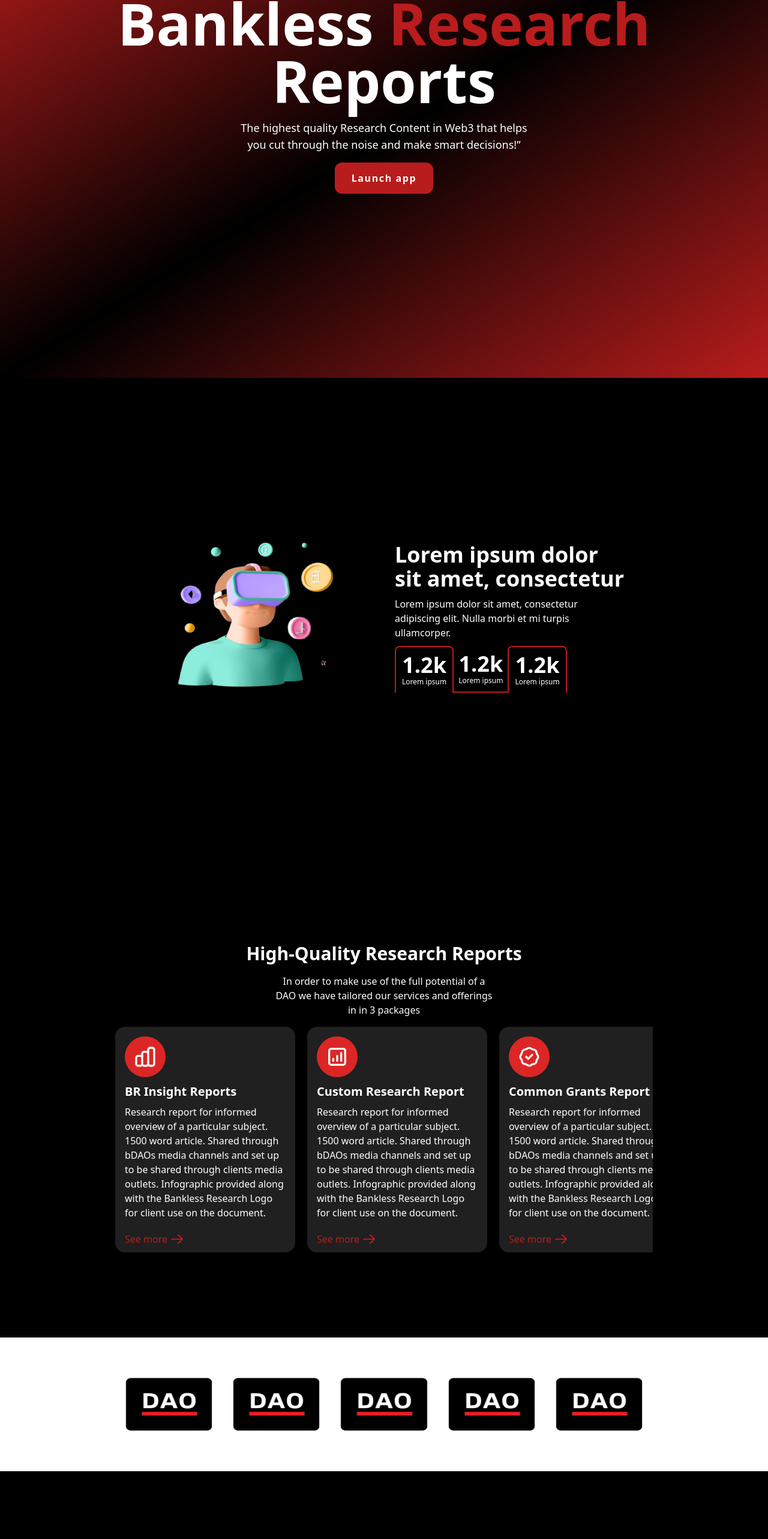
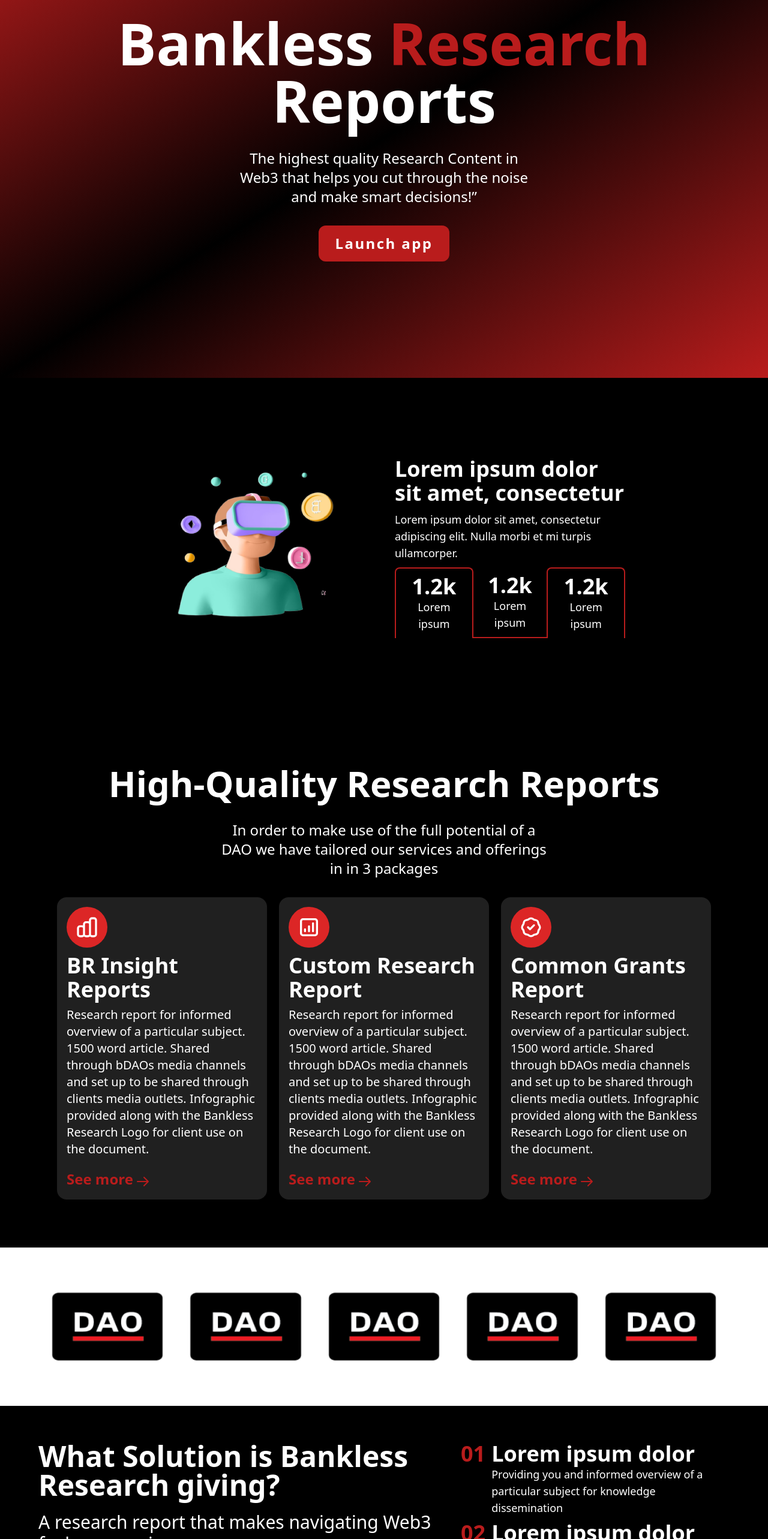
Before and after one commit to Bankless-Africa/bankless-report-app, a Next.js app: page / in a window 1280 px wide. Shown: the part 170-2736 px from the top of the page at 60% size. Built offline with nearby package versions, Linux system fonts and the light colour scheme.

Commit message:
suprememods

```diff
--- a/components/Card.tsx
+++ b/components/Card.tsx
@@ -12,18 +12,18 @@
 function Card({ icon, title, description, url }: Props) {
   return (
     <div>
-      <div className="card w-[300px] bg-[#8080803f] shadow-xl flex items-start">
+      <div className="card w-[300px] xl:w-[350px] h-full bg-[#8080803f] shadow-xl flex items-start">
             <div className="px-4 pt-4">
                 <div className="bg-red-600 p-3.5 rounded-full">{icon}</div>
             </div>
             <div className="card-body !px-4 !py-2.5">
-                <h2 className="card-title">{title}</h2>
-                <p className="!text-left">{description}</p>
+                <h2 className="card-title xl:text-4xl xl:text-start">{title}</h2>
+                <p className="!text-left xl:text-xl">{description}</p>
             </div>
             <Link href={url}>
                 <a>
                     <div className="flex items-center px-4 py-2.5 space-x-1 text-red-700">
-                        <h4>See more</h4>
+                        <h4 className="xl:text-2xl xl:font-semibold h-10">See more</h4>
                         <div><ArrowRightIcon className="w-6" /></div>
                     </div>
                 </a>
--- a/components/Community.tsx
+++ b/components/Community.tsx
@@ -2,26 +2,26 @@
 
 function Community() {
   return (
-    <div className="w-full min-h-screen bg-black flex justify-center px-1 sm:px-5 py-20">
-      <div className="max-w-4xl flex flex-col md:flex-row justify-center items-center space-x-5">
+    <div className="w-full min-h-full bg-black flex justify-center px-1 sm:px-5 py-20">
+      <div className="max-w-4xl xl:max-w-6xl flex flex-col md:flex-row justify-center items-center space-x-5">
         <div>
           <Image src={"/meta.png"} width={400} height={400} />
         </div>
         <div className="max-w-sm space-y-2.5 text-white">
           <h1 className="text-4xl font-semibold">Lorem ipsum dolor sit amet, consectetur</h1>
-          <p>Lorem ipsum dolor sit amet, consectetur adipiscing elit. Nulla morbi et mi turpis ullamcorper.</p>
+          <p className="xl:text-lg">Lorem ipsum dolor sit amet, consectetur adipiscing elit. Nulla morbi et mi turpis ullamcorper.</p>
           <div className="flex">
             <div className="border-2 border-red-700 rounded-lg rounded-b-none border-b-0 p-2.5 text-center">
               <h1 className="text-4xl font-semibold">1.2k</h1>
-              <p className="text-xs">Lorem ipsum </p>
+              <p className="text-xs xl:text-lg">Lorem ipsum </p>
             </div>
             <div className="border-2 border-red-700 rounded-b-none border-l-0 p-2.5 border-t-0 border-r-0 -ml-0.5 text-center">
               <h1 className="text-4xl font-semibold">1.2k</h1>
-              <p className="text-xs">Lorem ipsum </p>
+              <p className="text-xs xl:text-lg">Lorem ipsum </p>
             </div>
             <div className="border-2 border-red-700 rounded-lg rounded-b-none border-b-0 p-2.5 -ml-0.5 text-center">
               <h1 className="text-4xl font-semibold">1.2k</h1>
-              <p className="text-xs">Lorem ipsum </p>
+              <p className="text-xs xl:text-lg">Lorem ipsum </p>
             </div>
           </div>
         </div>
--- a/components/Hero.tsx
+++ b/components/Hero.tsx
@@ -3,13 +3,15 @@
 const Hero = () => {
     return(
         <div className="relative min-h-screen">
-            <div className="absolute inset-x-0 top-0 bottom-0 bg-gradient-to-br from-red-700 via-black to-red-700">
-                <Navbar />
+            <div className="absolute inset-x-0 top-0 bottom-0 bg-gradient-to-br from-red-700 via-black to-red-700 flex flex-col justify-center items-center">
+                <div className="top-0 absolute inset-x-0">
+                    <Navbar />
+                </div>
                 <div className="flex justify-center px-2.5 lg:p-0">
-                    <div className="max-w-4xl text-center text-white space-y-4 flex flex-col items-center">
+                    <div className="max-w-4xl xl:max-w-6xl text-center text-white space-y-4 xl:space-y-8 flex flex-col items-center">
                         <h1 className="text-4xl md:text-5xl lg:text-8xl font-bold">Bankless <span className="text-red-700">Research</span> Reports</h1>
-                        <p className="max-w-lg text-lg">The highest quality Research Content in Web3 that helps you cut through the noise and make smart decisions!”</p>
-                    <button className="bg-red-700 text-white tracking-widest font-semibold py-3.5 px-7 rounded-xl">Launch app</button>
+                        <p className="max-w-lg text-lg xl:text-2xl">The highest quality Research Content in Web3 that helps you cut through the noise and make smart decisions!”</p>
+                        <button className="bg-red-700 text-white tracking-widest font-semibold py-3.5 px-7 rounded-xl xl:text-2xl">Launch app</button>
                     </div>
                 </div>
             </div>
--- a/components/Navbar.tsx
+++ b/components/Navbar.tsx
@@ -7,7 +7,7 @@
             <div>
                 <Image src={"/banklesslogo.png"} width={300} height={75} />
             </div>
-            <div className="lg:text-xl tracking-wider flex w-full sm:max-w-xs justify-between items-center flex-1">
+            <div className="lg:text-xl xl:text-2xl xl:max-w-sm tracking-wider flex w-full sm:max-w-xs justify-between items-center flex-1">
                 <Link href="/"><a className="text-red-700">Home</a></Link>
                 <Link href="/"><a className="hover:text-red-700 text-white">Pricing</a></Link>
                 <button className="text-red-700 border-2 border-red-700 font-semibold py-2 px-3 rounded-xl">Launch app</button>
--- a/components/Offering.tsx
+++ b/components/Offering.tsx
@@ -9,13 +9,13 @@
 function Offering({ icon, title, description }: Props) {
   return (
     <div>
-        <div className="card w-[300px] bg-[#8080803f] shadow-xl flex items-start">
+        <div className="card w-[300px] bg-[#8080803f] shadow-xl flex items-start h-full">
             <div className="px-4 pt-4">
                 <Image src={icon} width={50} height={50} />
             </div>
             <div className="card-body !px-4 !py-2.5">
-                <h2 className="card-title">{title}</h2>
-                <p className="!text-left text-sm">{description}</p>
+                <h2 className="card-title xl:text-2xl">{title}</h2>
+                <p className="!text-left text-sm xl:text-lg">{description}</p>
             </div>
         </div>
     </div>
--- a/components/Reports.tsx
+++ b/components/Reports.tsx
@@ -45,10 +45,10 @@
         },
     ]
   return (
-    <div className="w-full min-h-screen bg-black flex justify-center items-center text-white">
-      <div className="max-w-4xl flex flex-col items-center space-y-4 text-center">
-          <h1 className="text-3xl font-semibold px-2.5">High-Quality Research Reports</h1>
-          <p className="max-w-sm px-2.5">In order to make use of the full potential of a DAO we have tailored our services and offerings in in 3 packages</p>
+    <div className="w-full max-h-full bg-black flex justify-center items-center text-white py-20">
+      <div className="max-w-4xl xl:max-w-6xl flex flex-col items-center space-y-4 xl:space-y-8 text-center">
+          <h1 className="text-3xl xl:text-6xl font-semibold px-2.5">High-Quality Research Reports</h1>
+          <p className="max-w-sm xl:max-w-xl px-2.5 xl:text-2xl">In order to make use of the full potential of a DAO we have tailored our services and offerings in in 3 packages</p>
           <div className="flex space-x-5 max-w-[300px] sm:max-w-sm md:max-w-md lg:max-w-full overflow-x-scroll scrollbar-hide">
             {
                 cards.map(card => <Card key={card.key} icon={card.icon} title={card.title} description={card.description} url={card.url} />)
--- a/components/Solution.tsx
+++ b/components/Solution.tsx
@@ -25,11 +25,11 @@
         },
     ]
   return (
-    <div className="flex justify-center items-center bg-black min-h-screen text-white p-5">
-        <div className="max-w-4xl flex flex-col lg:flex-row justify-between space-x-5">
-            <div className="flex-1 flex flex-col items-start justify-start text-left space-y-2">
-                <h2 className="text-3xl font-semibold">What Solution is Bankless Research giving?</h2>
-                <p className="text-lg">A research report that makes navigating Web3 feel easy again</p>
+    <div className="flex justify-center items-center bg-black max-h-full text-white p-5">
+        <div className="max-w-4xl xl:max-w-6xl flex flex-col lg:flex-row justify-between space-x-5 xl:py-10">
+            <div className="flex-1 flex flex-col items-start justify-start text-left space-y-2 xl:space-y-5">
+                <h2 className="text-3xl xl:text-5xl font-semibold">What Solution is Bankless Research giving?</h2>
+                <p className="text-lg xl:text-3xl">A research report that makes navigating Web3 feel easy again</p>
                 <Image src={"/solution.png"} width={350} height={300} />
             </div>
             <div className="max-w-md space-y-2">
--- a/components/SolutionItem.tsx
+++ b/components/SolutionItem.tsx
@@ -8,11 +8,11 @@
   return (
     <div className="flex space-x-2.5">
         <div>
-            <h1 className="text-2xl font-semibold text-red-700">{index < 10 && "0"}{index + 1}</h1>
+            <h1 className="text-2xl xl:text-4xl font-semibold text-red-700">{index < 10 && "0"}{index + 1}</h1>
         </div>
         <div>
-            <h1 className="text-2xl font-semibold space-y-2">{title}</h1>
-            <p className="text-sm">{description}</p>
+            <h1 className="text-2xl xl:text-4xl font-semibold space-y-2">{title}</h1>
+            <p className="text-sm xl:text-lg">{description}</p>
         </div>
     </div>
   )
--- a/components/Sponsors.tsx
+++ b/components/Sponsors.tsx
@@ -25,7 +25,7 @@
     ]
   return (
     <div className="min-h-full flex justify-center bg-white/50">
-      <div className="max-w-4xl flex py-10">
+      <div className="max-w-4xl xl:max-w-6xl flex py-10">
         {
             sponsors.map(sponsor => <Image key={sponsor.key} src={sponsor.image} width={250} height={200} />)
         }
```
Also changed, not shown: components/Join.tsx (+5 -5 lines), components/Offerings.tsx (+4 -4 lines), components/Footer.tsx (line endings or trailing spaces).
